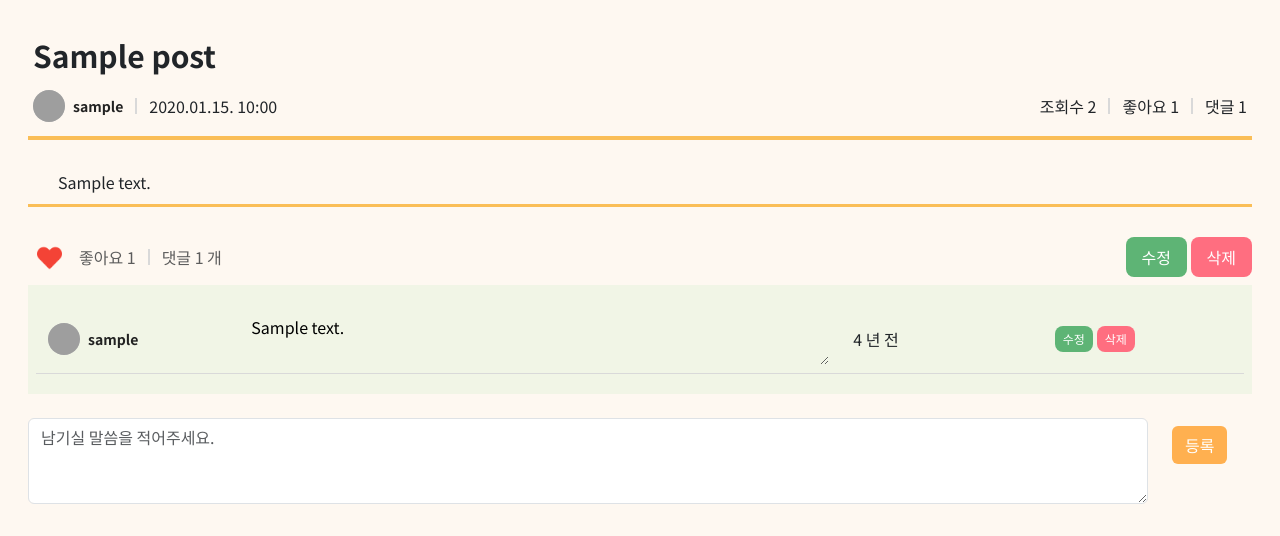
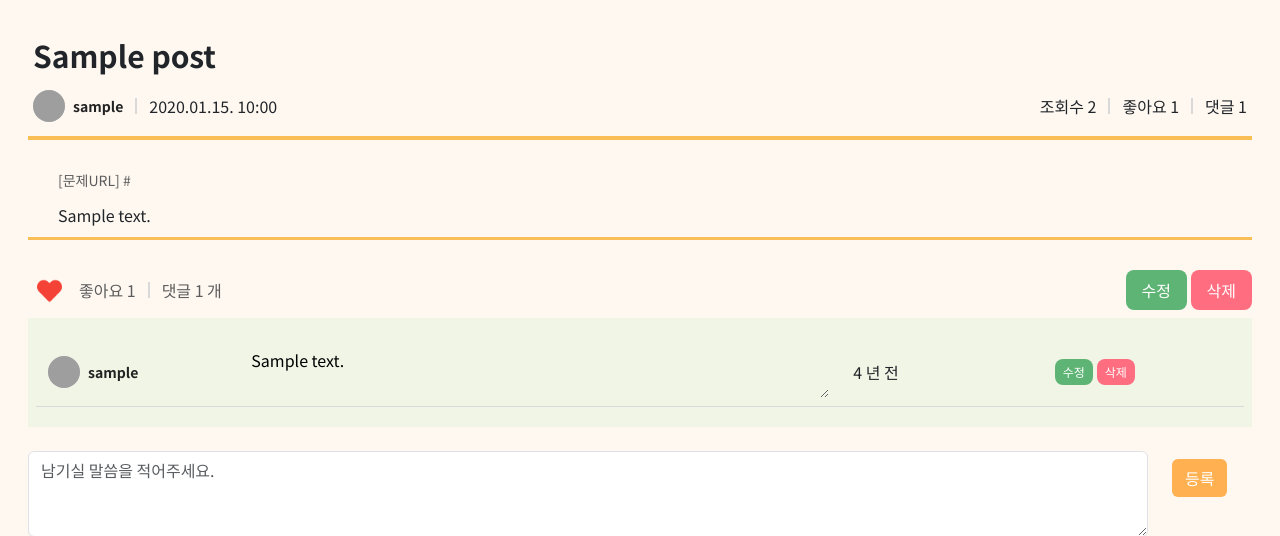
Before and after one commit to sieuno3o/kkyulboard, a Flask app: page /board/detail/1 in a window 1280 px wide. Shown: the part 70-606 px from the top of the page. Run offline with Flask 3, Linux system fonts and the light colour scheme; a user stored in the database is signed in; tables that the repository leaves empty hold one stand-in row (values such as "Sample post"); some libraries are stand-ins or nearby versions; some web fonts are replaced; grey boxes are pictures that could not be loaded.

Commit message:
feature/post_url 추가

```diff
--- a/templates/board/detail.html
+++ b/templates/board/detail.html
@@ -62,6 +62,13 @@
     </div>
 </div>
 <div class="detail-mainText">
+    {% if post.problem_url %}
+    <div style="margin-bottom: 12px; font-size: 14px;">
+        <a class="textGray" href="{{ post.problem_url }}" target="_blank">
+            [문제URL] {{ post.problem_url }}
+        </a>
+    </div>
+    {% endif %}
     <div class="markdownView">{{post.body}}</div>
 </div>
 
```
